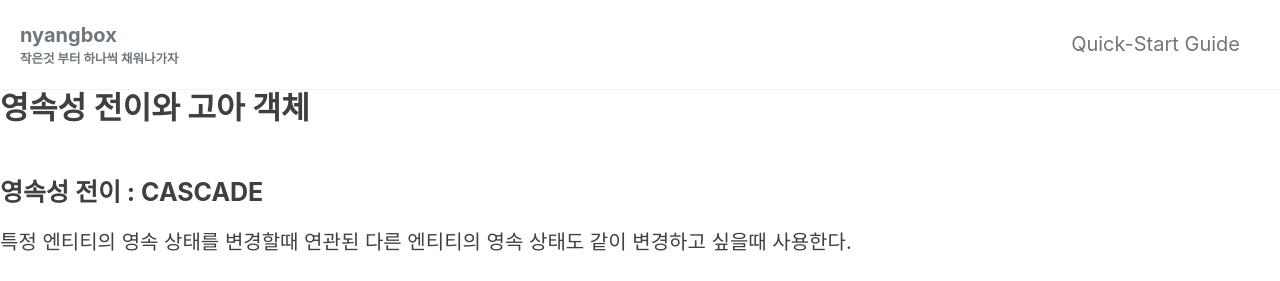
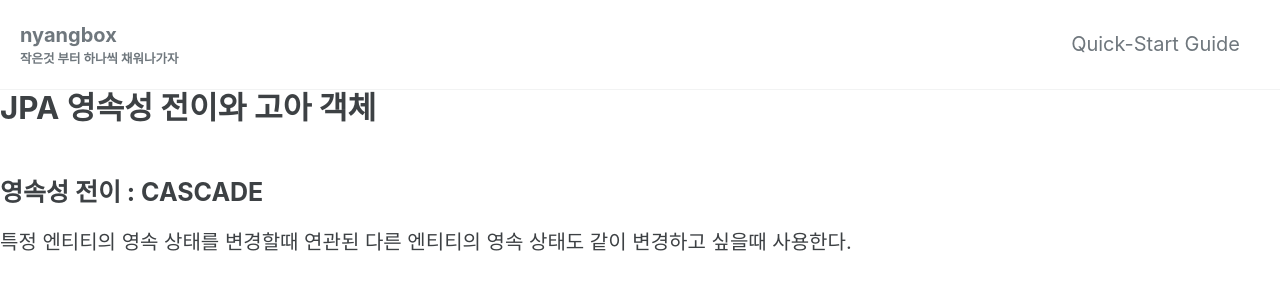
Before and after one commit to maenguin/maenguin.github.io, a Jekyll site: the page built from private/jpa-cascade-orphan.md, in a window 1280 px wide. Shown: the top 281 px of the page. Built offline with Jekyll 4.4.1, drawn with Linux system fonts in a browser that asks for light colours; cached includes are drawn as plain includes; our own code applies the rules of GitHub Pages for plain Markdown files.

Commit message:
Update and rename 2021-01-12-jpa-cascade-orphan.md to jpa-cascade-orphan.md

````diff
--- a/private/2021-01-12-jpa-cascade-orphan.md
+++ b/private/jpa-cascade-orphan.md
@@ -1,4 +1,4 @@
-# 영속성 전이와 고아 객체
+# JPA 영속성 전이와 고아 객체
 ## 영속성 전이 : CASCADE
 특정 엔티티의 영속 상태를 변경할때 연관된 다른 엔티티의 영속 상태도 같이 변경하고 싶을때 사용한다.
 ```java
````
